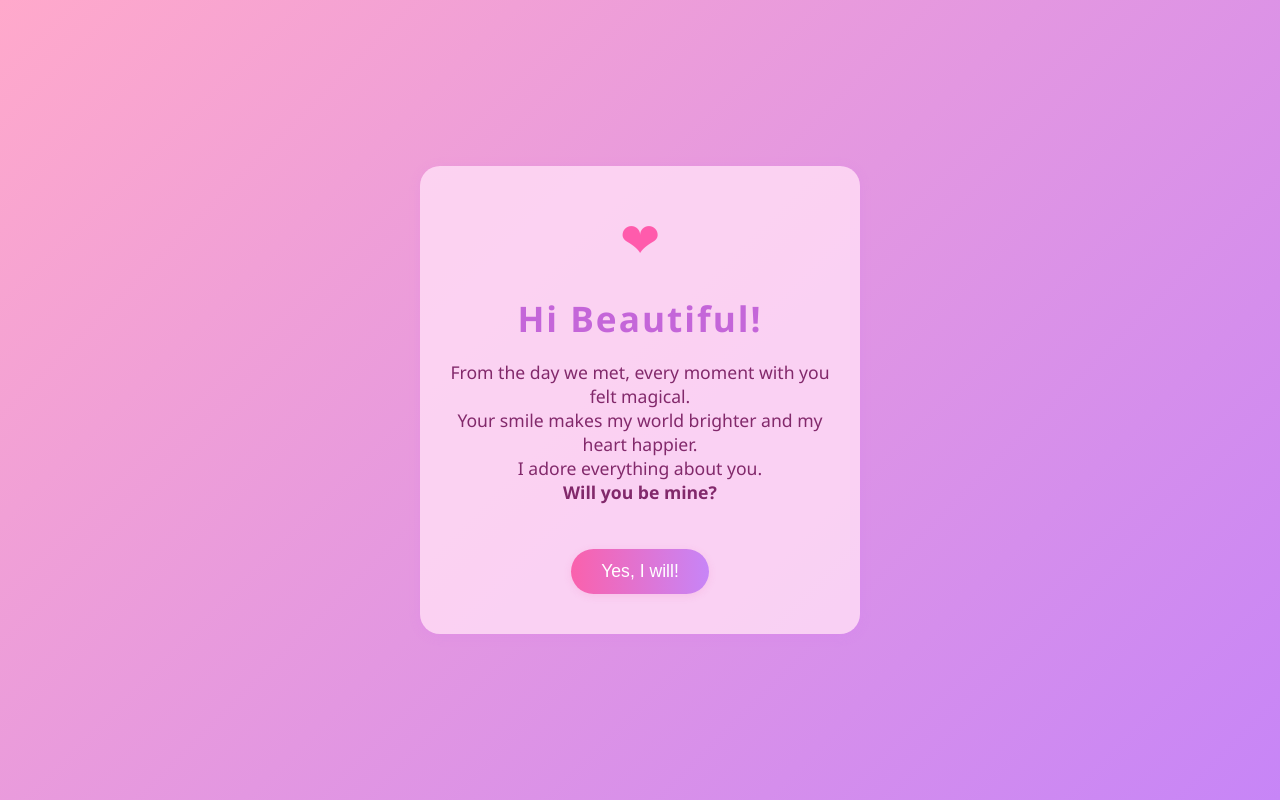
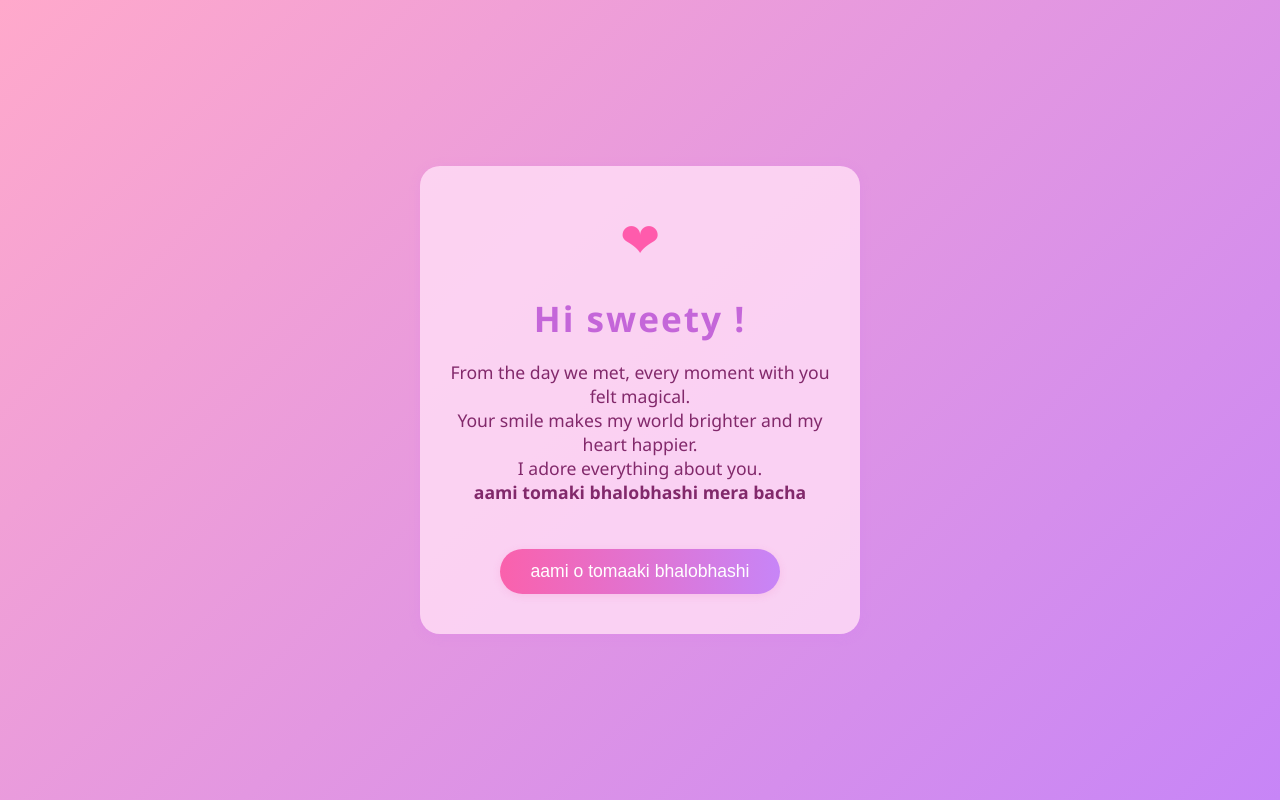
Before and after one commit to karthiktk06/karthik, a plain HTML site: page index.html in a window 1280 px wide. Drawn offline with Linux system fonts and the light colour scheme.

Commit message:
Update index.html

```diff
--- a/index.html
+++ b/index.html
@@ -72,14 +72,14 @@
 <body>
   <div class="proposal-container">
     <div class="heart">❤</div>
-    <h1>Hi Beautiful!</h1>
+    <h1>Hi sweety !</h1>
     <p>
       From the day we met, every moment with you felt magical.<br>
       Your smile makes my world brighter and my heart happier.<br>
       I adore everything about you.<br>
-      <b>Will you be mine?</b>
+      <b>aami tomaki bhalobhashi mera bacha </b>
     </p>
-    <button class="propose-btn" onclick="showResponse()">Yes, I will!</button>
+    <button class="propose-btn" onclick="showResponse()">aami o tomaaki bhalobhashi </button>
     <div id="response-message">You just made me the happiest person in the world! 💜</div>
   </div>
   <script>
```
